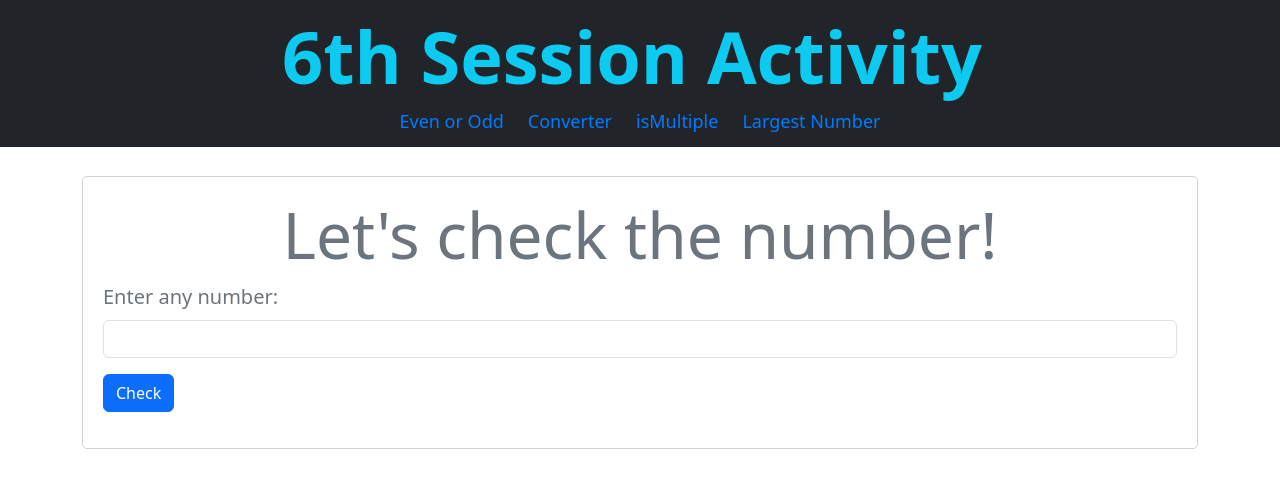
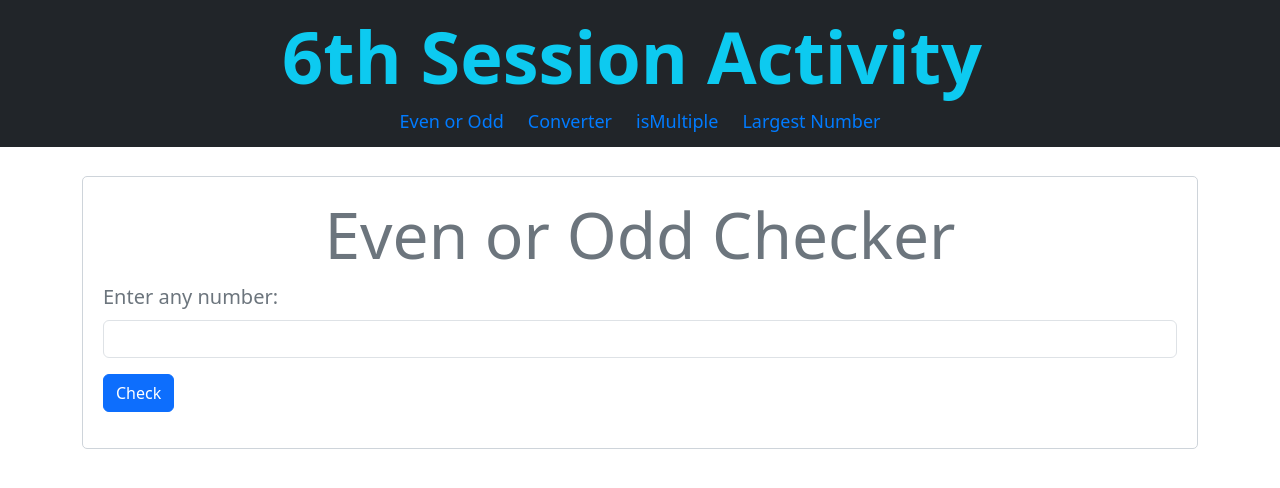
Before and after one commit to meru3m/js-activity, a plain HTML site: page index.html in a window 1280 px wide. Drawn offline with nearby package versions, Linux system fonts and the light colour scheme.

Commit message:
changed isMultiple p color to success

```diff
--- a/index.html
+++ b/index.html
@@ -55,7 +55,7 @@
 
     <div class="container mt-6" id="content">
       <div id="oddEvenSection">
-        <div class="calculator-box d-none">
+        <div class="calculator-box">
           <h1 class="text-center display-3">Even or Odd Checker</h1>
           <div class="mb-3">
             <label for="numberInput" class="form-label lead"
@@ -94,7 +94,7 @@
         <button class="btn btn-primary" id="convertButton">Convert</button>
       </div>
 
-      <div class="calculator-box" id="isMultipleSection">
+      <div class="calculator-box d-none" id="isMultipleSection">
         <!-- isMultiple Section Content -->
         <h1 class="text-center display-3">Let's check the number!</h1>
         <div class="mb-3">
--- a/index.js
+++ b/index.js
@@ -130,11 +130,6 @@ convertButton.addEventListener("click", convertTemperature)
 
 // ===== isMultiple =====
 
-// let checkButton = document.getElementById("check-el")
-
-// checkButton.addEventListener("click", function () {
-//   alert("Clicked!")
-// })
 let isMultipleInput = document.getElementById("isMultipleInput")
 
 function isMultipleChecker() {
@@ -144,6 +139,7 @@ function isMultipleChecker() {
     alert("Please enter a valid number.")
     return
   }
+
   let message = ""
 
   if (number % 3 === 0 && number % 5 === 0) {
@@ -158,7 +154,7 @@ function isMultipleChecker() {
   }
 
   // Display the result
-  isMultipleResult.innerHTML = "<p>" + message + "</p>"
+  isMultipleResult.innerHTML = "<p class='text-success'>" + message + "</p>"
 }
 
 let checkBtn = document.getElementById("check-el")
```
